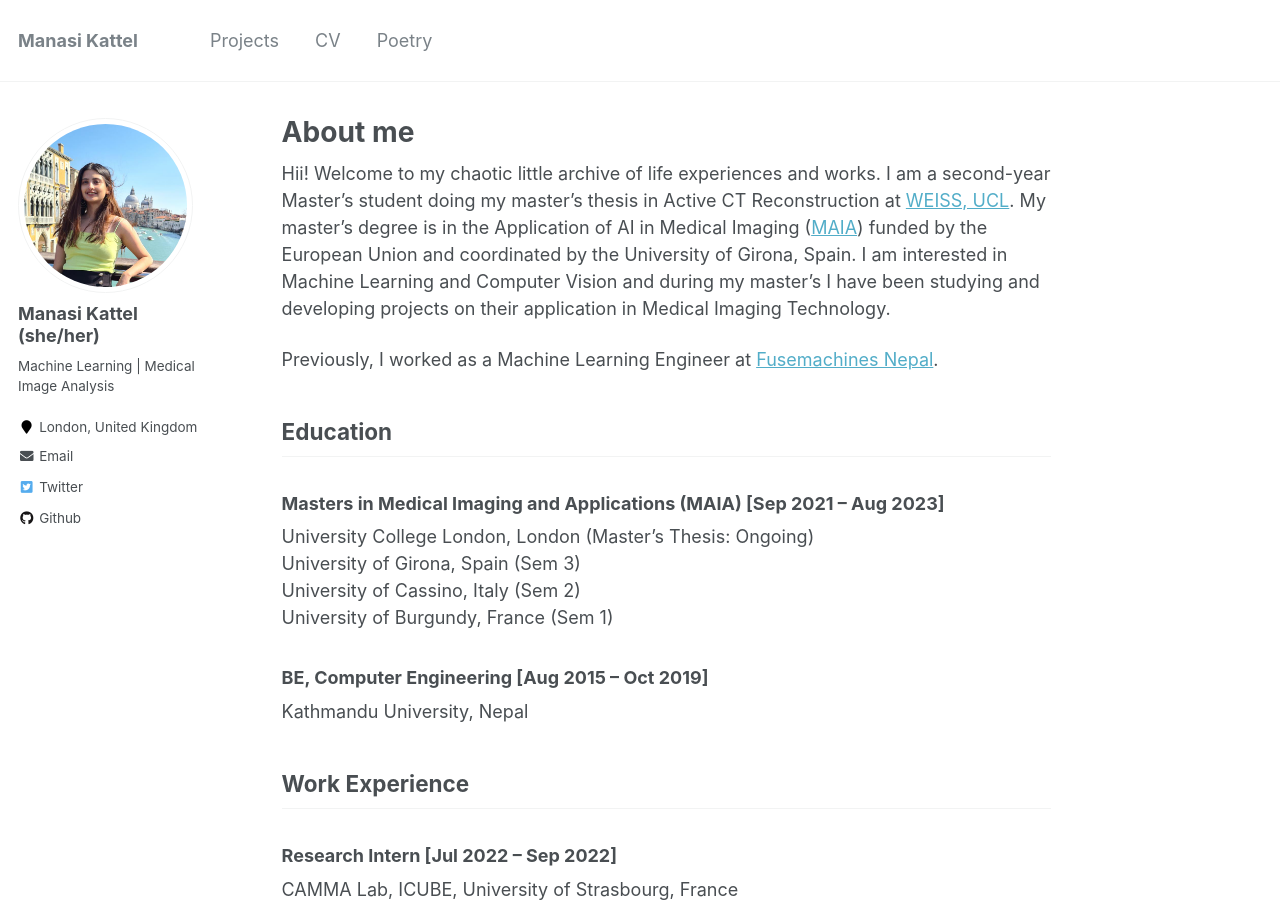
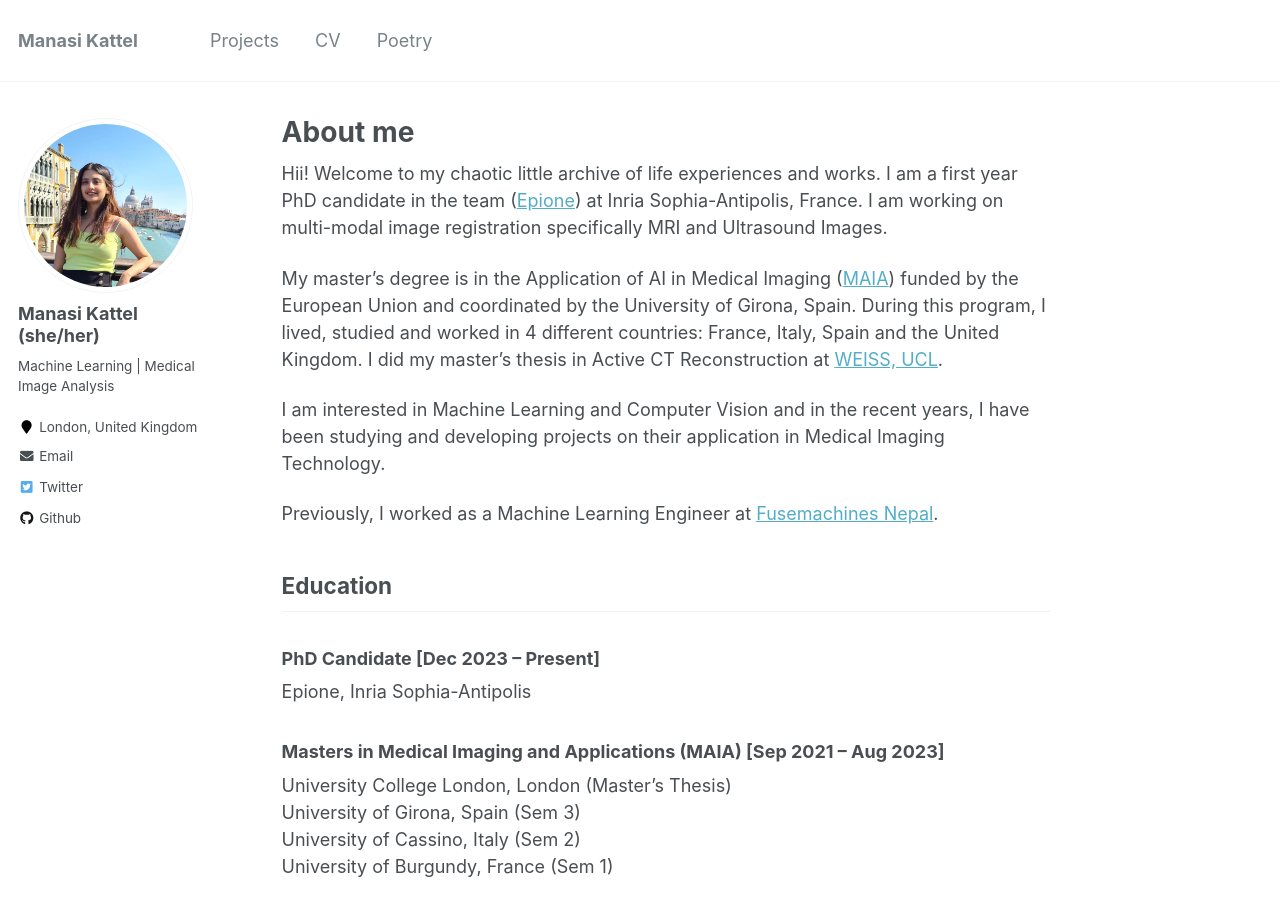
Before and after one commit to manasikattel/manasikattel.github.io, a Jekyll site: the page built from _pages/about.md, in a window 1280 px wide and 900 px high. Built offline with Jekyll 4.4.1, drawn with Linux system fonts in a browser that asks for light colours.

Commit message:
add phd bio

```diff
--- a/_pages/about.md
+++ b/_pages/about.md
@@ -9,14 +9,22 @@ redirect_from:
 ---
 
 Hii! Welcome to my chaotic little archive of life experiences and works.
-I am a second-year Master's student doing my master's thesis in Active CT Reconstruction at [WEISS, UCL](https://www.ucl.ac.uk/interventional-surgical-sciences). My master's degree is in the Application of AI in Medical Imaging ([MAIA](https://maiamaster.udg.edu/)) funded by the European Union and coordinated by the University of Girona, Spain. I am interested in Machine Learning and Computer Vision and during my master's I have been studying and developing projects on their application in Medical Imaging Technology.
+I am a first year PhD candidate in the team ([Epione](https://team.inria.fr/epione/en/)) at Inria Sophia-Antipolis, France. I am working on multi-modal image registration specifically MRI and Ultrasound Images.
+
+My master's degree is in the Application of AI in Medical Imaging ([MAIA](https://maiamaster.udg.edu/)) funded by the European Union and coordinated by the University of Girona, Spain. During this program, I lived, studied and worked in 4 different countries: France, Italy, Spain and the United Kingdom. I did my master's thesis in Active CT Reconstruction at [WEISS, UCL](https://www.ucl.ac.uk/interventional-surgical-sciences).
+
+
+ I am interested in Machine Learning and Computer Vision and in the recent years, I have been studying and developing projects on their application in Medical Imaging Technology.
 
 Previously, I worked as a Machine Learning Engineer at [Fusemachines Nepal](https://fusemachines.com/).
 
 ## Education
 
+### PhD Candidate [Dec 2023 – Present]
+Epione, Inria Sophia-Antipolis <br>
+
 ### Masters in Medical Imaging and Applications (MAIA) [Sep 2021 – Aug 2023]
-University College London, London (Master's Thesis: Ongoing) <br>
+University College London, London (Master's Thesis) <br>
 University of Girona, Spain (Sem 3) <br>
 University of Cassino, Italy (Sem 2) <br>
 University of Burgundy, France (Sem 1) <br>
```
